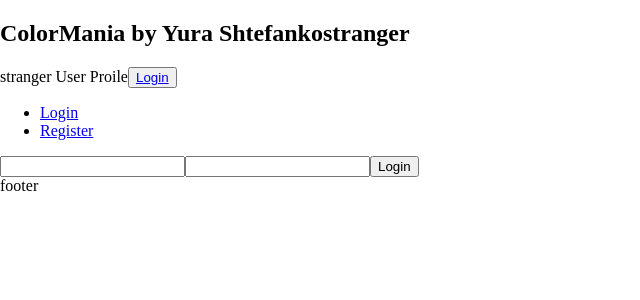
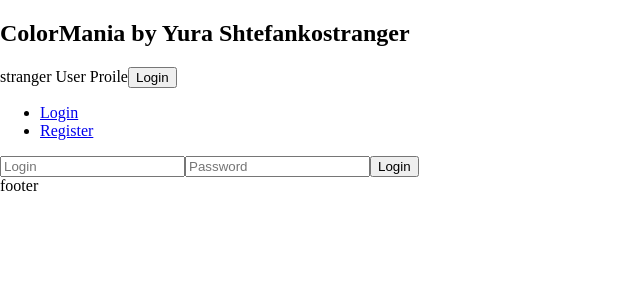
Before and after one commit to Viper-JSX/Colormania-React, a React (Create React App) app: page /user/authorization/login in a window 1280 px wide. Shown: the top 300 px of the page, without its empty margins (0-640 px from the left). Built offline with nearby package versions, Linux system fonts and the light colour scheme.

Commit message:
Added placeholders to Login inputs chnaged .loginButton structure

```diff
--- a/src/App.tsx
+++ b/src/App.tsx
@@ -141,18 +141,19 @@ function App() {
 
     function handleLogin({ event, login, password } : LoginData):void{
         event.preventDefault();
-        console.log(login, password)
         dispatch(doLogin({ password, login }));
+        navigate("/tables")
     }
 
     function handleRegister({ event, nickname, login, password } : RegisterData):void{
         event.preventDefault();
-        console.log(nickname, login, password)
         dispatch(doRegister({ nickname, login, password }))
+        navigate("/tables")
     }
 
     function handleLogout():void{
         dispatch(doLogout());
+        navigate("/tables")
     }
 
     document.body.onclick = function(){
--- a/src/components/Authorization_form/Login.tsx
+++ b/src/components/Authorization_form/Login.tsx
@@ -16,8 +16,8 @@ function Login({ handleLogin } : LoginProps):JSX.Element{
     return(
         <div className="login">
             <form>
-                <input type="text" value={login} onChange={handleLoginChange} />
-                <input type="password" value={password} onChange={handlePasswordChange} />
+                <input type="text" value={login} placeholder="Login" onChange={handleLoginChange} />
+                <input type="password" value={password} placeholder="Password" onChange={handlePasswordChange} />
                 <button type="submit" onClick={(event: React.MouseEvent):void => {handleLogin({ event, login, password })}}>Login</button>
             </form>
         </div>
--- a/src/components/User/User_profile.tsx
+++ b/src/components/User/User_profile.tsx
@@ -16,7 +16,7 @@ function UserProfile({ handleLogout } : UserProfileProps):JSX.Element{
                 user.authorized ?
                 <button className="logoutButton" onClick={handleLogout}>Logout</button>
                 :
-                <button className="loginButton" onClick={handleLogout}><NavLink to="authorization/login">Login</NavLink></button>
+                <NavLink to="authorization/login"><button className="loginButton" onClick={handleLogout}>Login</button></NavLink>
             }
             <Outlet />
         </div>
```
